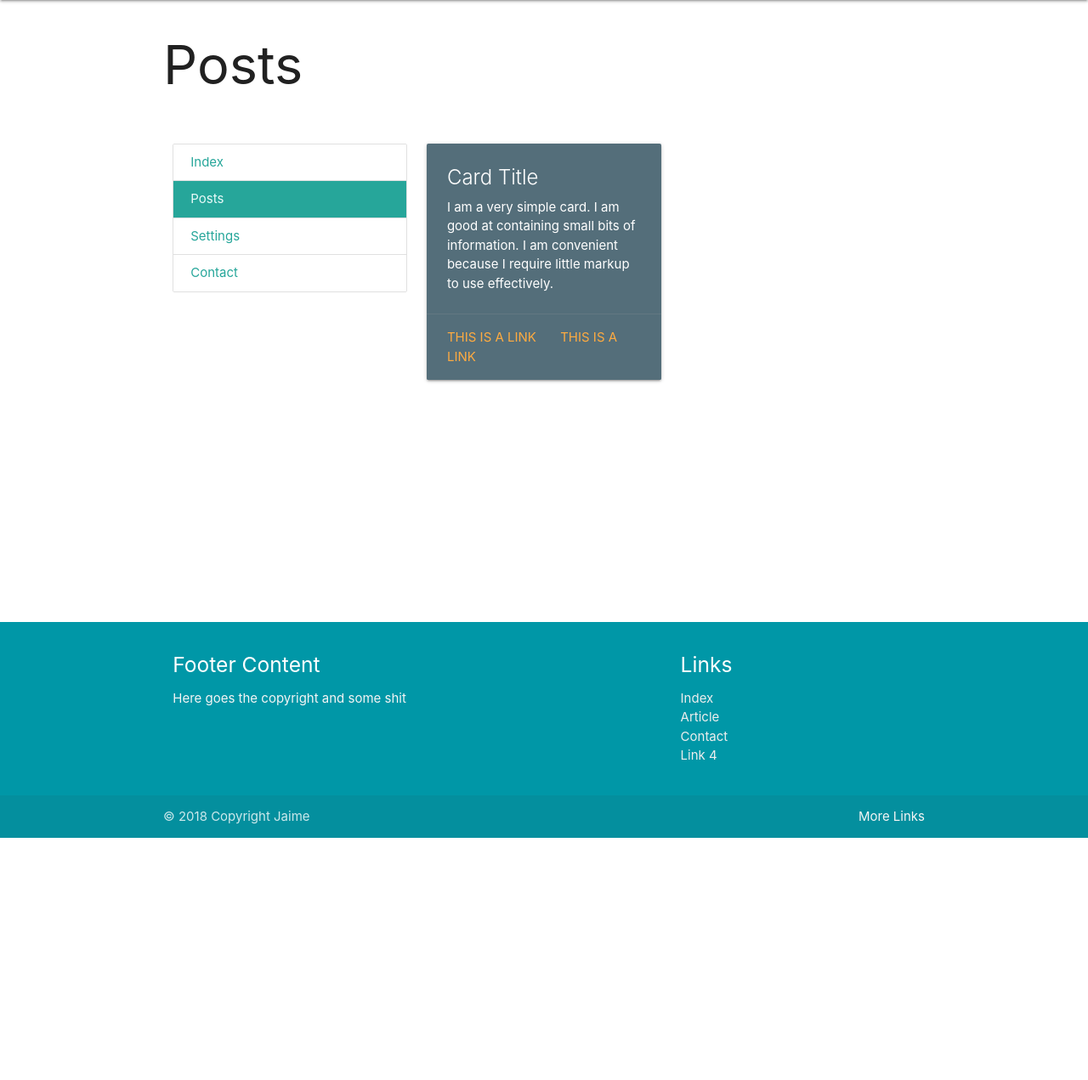
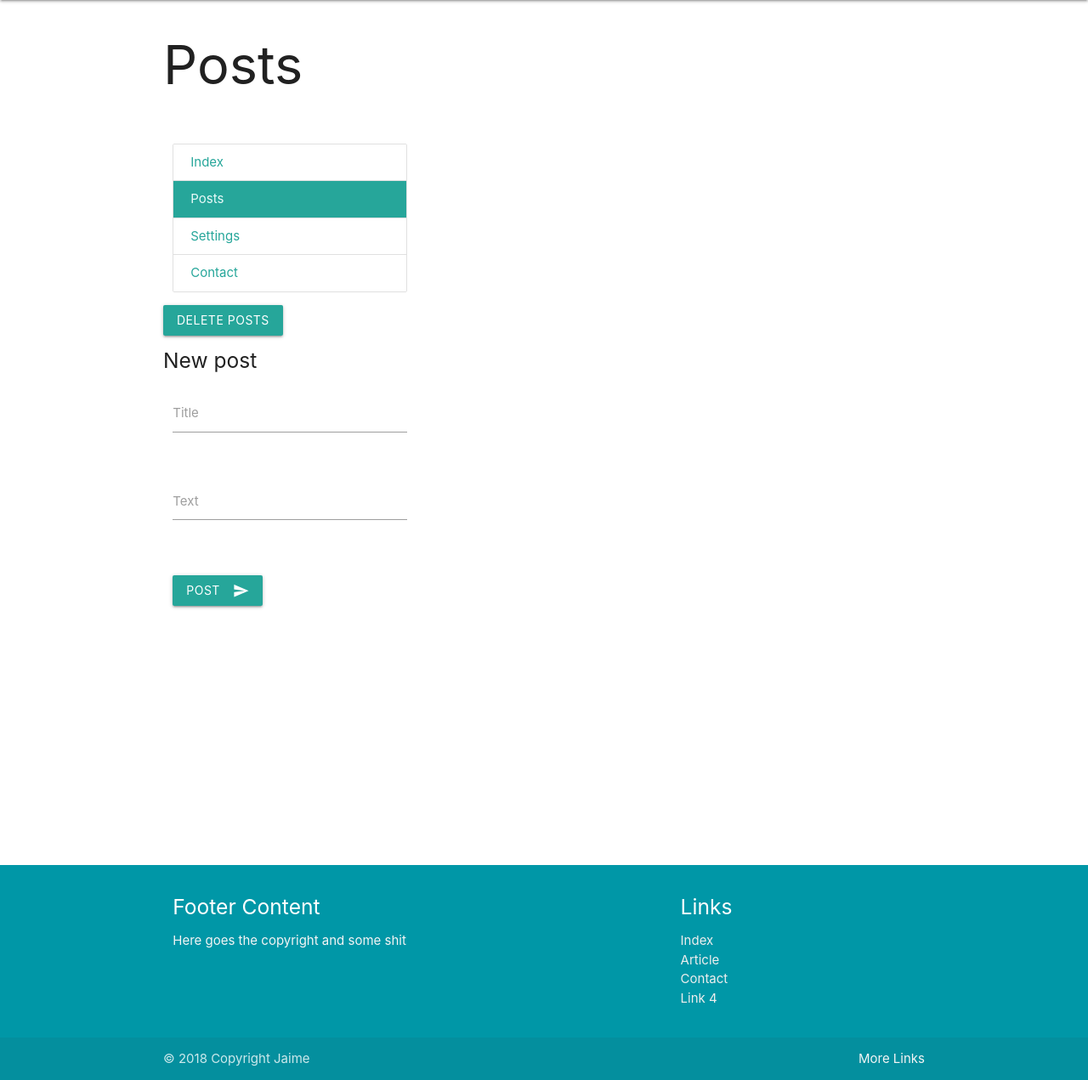
Before and after one commit to JaimeFriass/DAI, a Flask app: page /posts in a window 1280 px wide. Shown: the part 64-1335 px from the top of the page at 85% size. Before the commit the page ends 1050 px from the top, so only its background shows below. Run offline with Flask 2, Linux system fonts and the light colour scheme; the visitor is signed in with stand-in values (Sample User, id 1); parts of the project's set-up code (start-up, migrations or seed data) failed here and were passed over.

Commit message:
Añadidos creacion de posts

```diff
--- a/practica3/app/templates/posts.html
+++ b/practica3/app/templates/posts.html
@@ -11,24 +11,55 @@
             <a href="#!" class="collection-item">Contact</a>
         </div>
 
+        <div class="row">
+                <a class="btn waves-effect waves-light" href="/deleteposts">Delete posts</a>
+                <h5>New post</h5>
+                <div class="col s12">
+                    <form action='/newpost' method="POST">
+                    <div class="row">
+                        <div class="input-field col s12">
+                            <input id="title" name="title" type="text" class="validate">
+                            <label for="title">Title</label>
+                        </div>
+                    </div>
+                    <div class="row">
+                        <div class="input-field col s12">
+                            <textarea id="text" name="text" type="text" class="materialize-textarea"></textarea>
+                            <label for="text">Text</label>
+                        </div>
+                    </div>
+                    <div class="row">
+                        <div class="input-field col s12">
+                            <button class="btn waves-effect waves-light" type="submit" name="action">Post
+                                <i class="material-icons right">send</i>
+                            </button>
+                        </div>
+                    </div>
+                    </form>
+                </div>
+            </div>
+
     </div>
+
     <div class="col s8">
         <div class="row">
+            {% for item in posts %}
             <div class="col s12 m6">
                 <div class="card blue-grey darken-1">
-                <div class="card-content white-text">
-                    <span class="card-title">Card Title</span>
-                    <p>I am a very simple card. I am good at containing small bits of information.
-                    I am convenient because I require little markup to use effectively.</p>
-                </div>
-                <div class="card-action">
-                    <a href="#">This is a link</a>
-                    <a href="#">This is a link</a>
-                </div>
+                    <div class="card-content white-text">
+                        <span class="card-title">{{ item.title }}</span>
+                        <p>{{ item.text }}</p>
+                        <p class="user">{{ item.user }}</p>
+                    </div>
                 </div>
             </div>
+            {% endfor %}
         </div>
     </div>
+
+
+
+
 </div>
 
 {% endblock %}
--- a/practica3/run.py
+++ b/practica3/run.py
@@ -14,8 +14,9 @@ env = Environment(
 	autoescape=select_autoescape(['html', 'xml'])
 )
 
+
+error_t   = env.get_template('error.html')
 article = env.get_template('article.html')
-error_t   = env.get_template('error.html')
 login_t   = env.get_template('login.html')
 posts_t     = env.get_template('posts.html')
 
@@ -28,7 +29,6 @@ def login_method(request):
             password = request.form.get('password')
 
             if username == db['user'] and password == db['passwd']:
-                print("LOGUEADOO")
                 session['username'] = username
                 return True
             else:
@@ -74,7 +74,29 @@ def posts():
     if 'username' not in session:
         return redirect("/login", 302)
 
-    return posts_t.render(session=session)
+    posts = db['posts']
+    return posts_t.render(session=session, posts = posts)
+
+
+@app.route('/newpost', methods=['get','post'])
+def newpost():
+    if 'username' not in session:
+        return redirect("/login", 302)
+    if request.method == 'POST':
+        title = request.form.get('title')
+        text = request.form.get('text')
+
+    temp = db['posts']
+    temp.append({'title': title, 'text' : text, 'user': session['username']})
+    db['posts'] = temp
+    return redirect("/posts", 302)
+
+@app.route('/deleteposts', methods=['get','post'])
+def deleteposts():
+    if 'username' not in session:
+        return redirect("/login", 302)
+    db['posts'] = []
+    return redirect("/posts", 302)
 
 
 @app.errorhandler(404)
```
Also changed, not shown: README.md, practica3/app/__init__.py (added).
